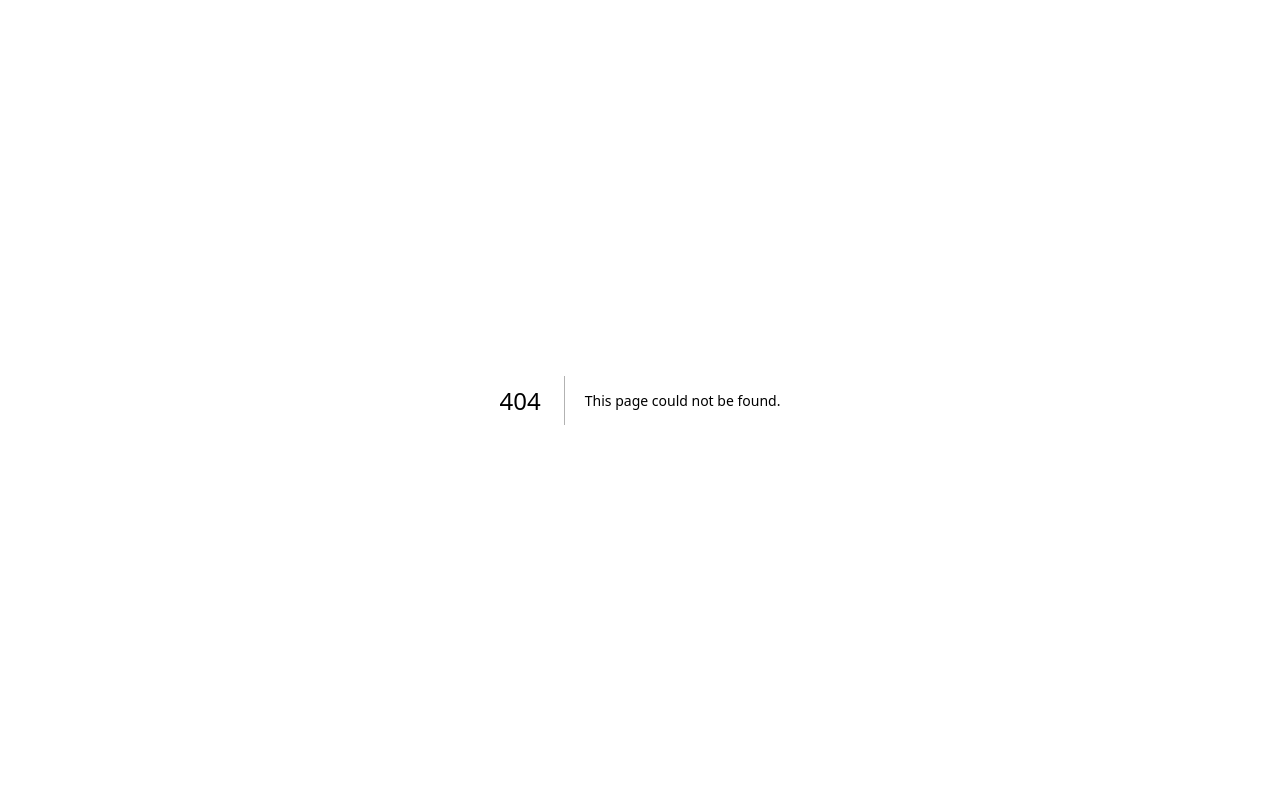
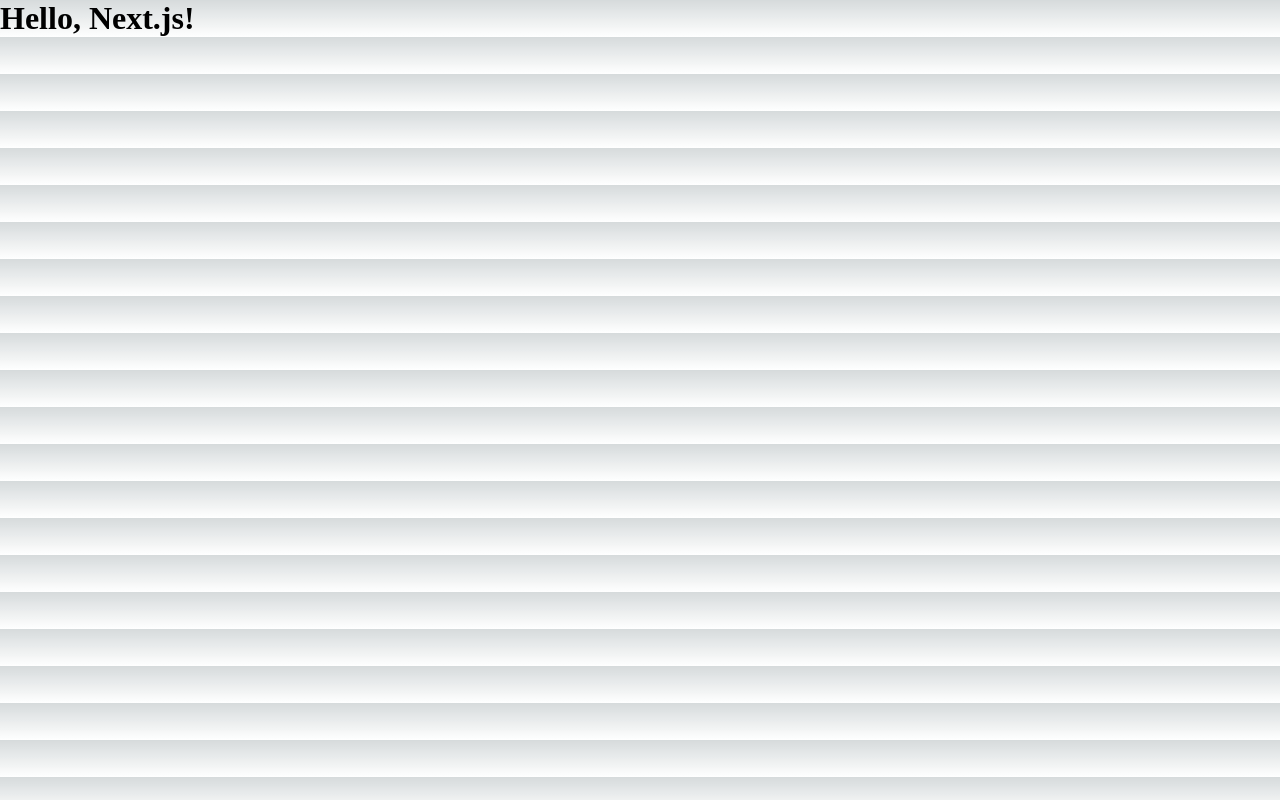
Before and after one commit to kjensen19/nextLab, a Next.js app: page /repl in a window 1280 px wide. Before the commit this address had no page. Built offline with nearby package versions, Linux system fonts and the light colour scheme.

Commit message:
added repl directory

```diff
--- /dev/null
+++ b/src/app/repl/page.tsx
@@ -0,0 +1,3 @@
+export default function Page() {
+    return <h1>Hello, Next.js!</h1>;
+  }
```
